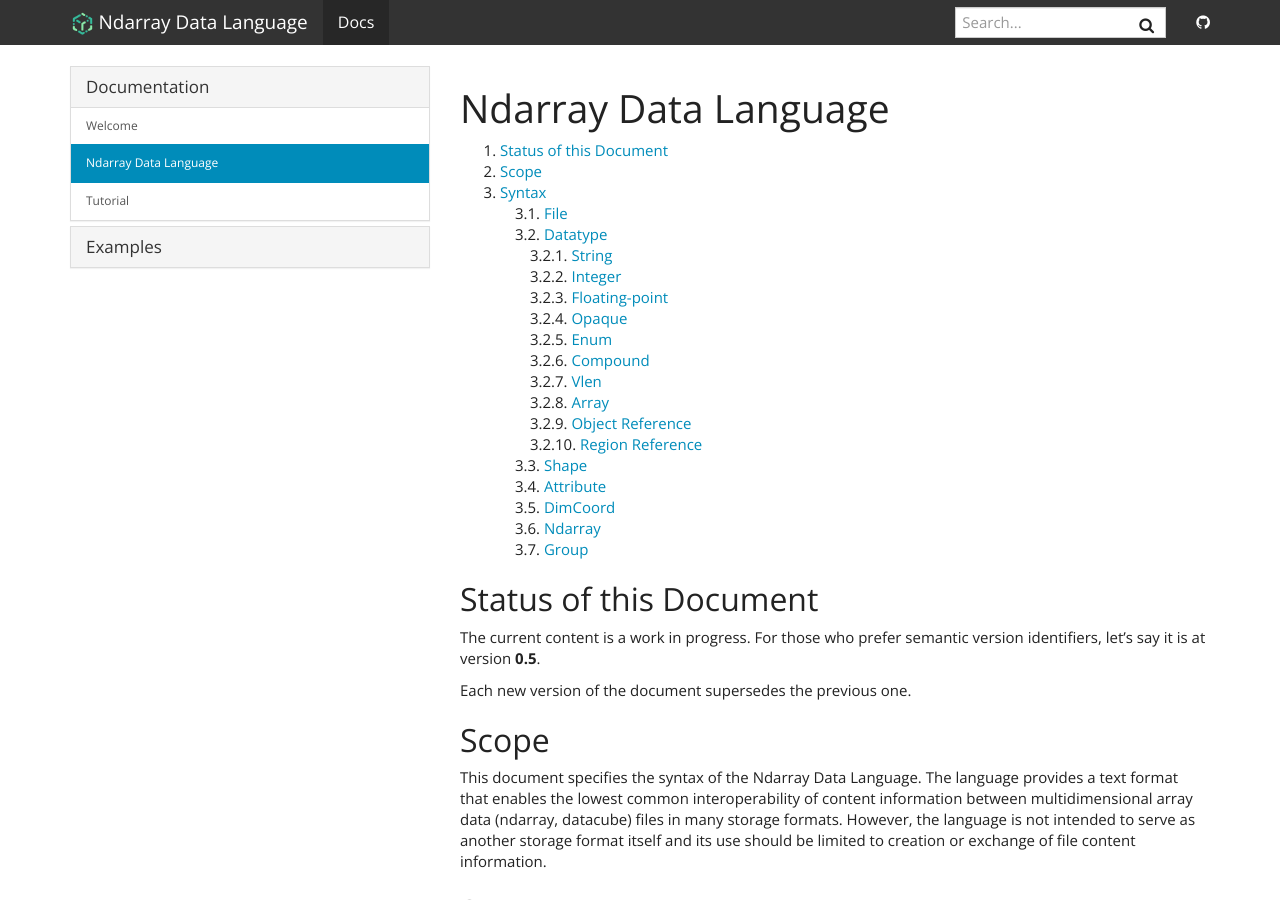
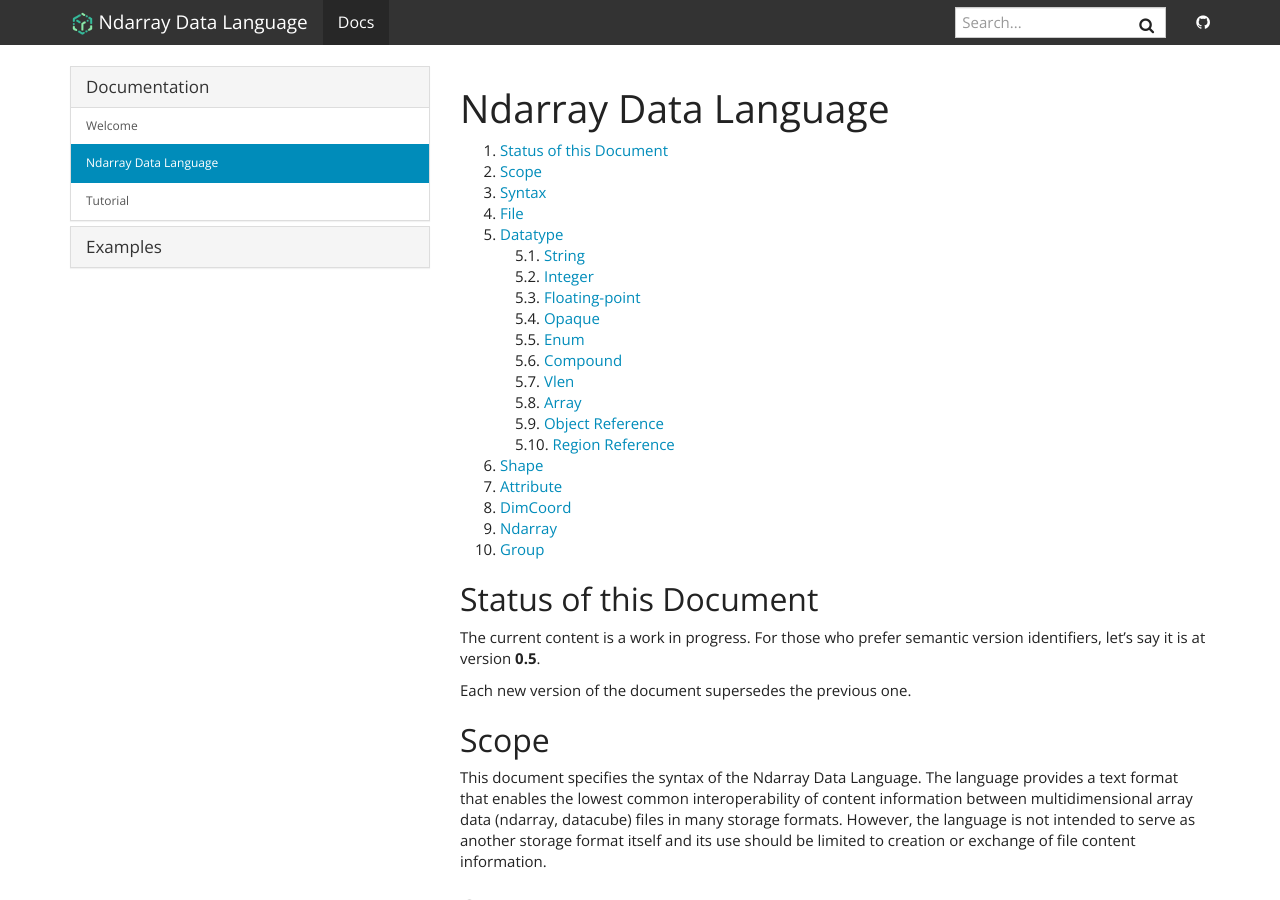
Before and after one commit to ajelenak/ndl, a Jekyll site: the page built from docs/_docs/syntax.md, in a window 1280 px wide and 900 px high. Built offline with Jekyll 4.4.1, drawn with Linux system fonts in a browser that asks for light colours.

Commit message:
Reduce the section hierarchy level

````diff
--- a/docs/_docs/syntax.md
+++ b/docs/_docs/syntax.md
@@ -7,23 +7,23 @@
 1. [Status of this Document](#status-of-this-document)
 2. [Scope](#scope)
 3. [Syntax](#syntax)
-&emsp;3.1. [File](#file)
-&emsp;3.2. [Datatype](#datatype)
-&emsp;&emsp;3.2.1. [String](#string)
-&emsp;&emsp;3.2.2. [Integer](#integer)
-&emsp;&emsp;3.2.3. [Floating-point](#floating-point)
-&emsp;&emsp;3.2.4. [Opaque](#opaque)
-&emsp;&emsp;3.2.5. [Enum](#enum)
-&emsp;&emsp;3.2.6. [Compound](#compound)
-&emsp;&emsp;3.2.7. [Vlen](#vlen)
-&emsp;&emsp;3.2.8. [Array](#array)
-&emsp;&emsp;3.2.9. [Object Reference](#object-reference)
-&emsp;&emsp;3.2.10. [Region Reference](#region-reference)
-&emsp;3.3. [Shape](#shape)
-&emsp;3.4. [Attribute](#attribute)
-&emsp;3.5. [DimCoord](#dimcoord)
-&emsp;3.6. [Ndarray](#ndarray)
-&emsp;3.7. [Group](#group)
+4. [File](#file)
+5. [Datatype](#datatype)
+&emsp;5.1. [String](#string)
+&emsp;5.2. [Integer](#integer)
+&emsp;5.3. [Floating-point](#floating-point)
+&emsp;5.4. [Opaque](#opaque)
+&emsp;5.5. [Enum](#enum)
+&emsp;5.6. [Compound](#compound)
+&emsp;5.7. [Vlen](#vlen)
+&emsp;5.8. [Array](#array)
+&emsp;5.9. [Object Reference](#object-reference)
+&emsp;5.10. [Region Reference](#region-reference)
+6. [Shape](#shape)
+7. [Attribute](#attribute)
+8. [DimCoord](#dimcoord)
+9. [Ndarray](#ndarray)
+10. [Group](#group)
 
 <!-- /MDTOC -->
 
@@ -43,15 +43,15 @@
 
 Ndarray Data Language describes file content using the following entities: File, Group, Ndarray, DimCoord, Attribute, Datatype and Shape. Their explanation and YAML syntax are detailed below.
 
-### File
+## File
 
 The File entity represents content information of one ndarray data file and is encoded as one YAML document. If saving this document to a file, its name should be the same as the data file with the new file extension: `yaml` (preferred) or `yml`. For example, if the data file's name is `example.fmt`, the YAML document's file should be `example.yaml` or `example.yml`.
 
-### Datatype
+## Datatype
 
 The Datatype entity declares type of data that is stored in every element of an ndarray and this information is the value of the `type` key. The currently supported data type categories and their Ndarray Data Language syntax are given below.
 
-#### String
+### String
 
 The String datatype is indicated with:
 
@@ -61,7 +61,7 @@
 
 Since YAML is a Unicode-based data language, the `string` datatype keyword always represents a sequence of Unicode characters (code points) regardless of the actual storage in an ndarray file.
 
-#### Integer
+### Integer
 
 The accepted integer datatype keywords and the value sets they represent are listed in the table below:
 
@@ -76,7 +76,7 @@
 | `int64` | 64-bit integer | -9223372036854775808 to 9223372036854775807 |
 | `uint64` | unsigned 64-bit integer | 0 to 18446744073709551615 |
 
-#### Floating-point
+### Floating-point
 
 The supported floating-point datatype keywords are:
 
@@ -85,7 +85,7 @@
 | `float32` | IEEE 754 single-precision (32 bit) floating-point |
 | `float64` | IEEE 754 double-precision (64 bit) floating-point |
 
-#### Opaque
+### Opaque
 
 The Opaque datatype represents a fixed-length sequence of bytes without specific interpretation. This datatype allows storing what is known as binary large object (BLOB). A text-valued tag provides a description. Below is an example of this datatype description for a sequence of 100 bytes.
 
@@ -96,7 +96,7 @@
     tag: text description
 ```
 
-#### Enum
+### Enum
 
 The Enum datatype describes a set of named integer constants. Names of the constants can be any Unicode string. The integer datatype information is optional although it is recommended to include it. If missing, an integer datatype with the smallest value set still capable of representing all the constant values will be assumed.
 
@@ -125,7 +125,7 @@
 
 When processing this datatype description, the `uint8` will be assumed since its value set is enough to store all three constant values.
 
-#### Compound
+### Compound
 
 This datatype represents a sequence of named members of other datatypes. For example:
 
@@ -139,7 +139,7 @@
 
 describes a compound datatype with three members, named: `x`, `y`, and `z`, and their datatypes.
 
-#### Vlen
+### Vlen
 
 The Vlen datatype represents a variable-length sequence of elements of another datatype. Because the number of the elements is not fixed, the datatype's syntax involves only the datatype of the elements in the `base` key:
 
@@ -149,7 +149,7 @@
     base: uint8
 ```
 
-#### Array
+### Array
 
 The Array datatype represents an ndarray's element value as another array of fixed rank and extent where all elements are of some other datatype. This datatype is described with two keys: `base` and `shape`:
 
@@ -162,7 +162,7 @@
 
 In the example above, the Array datatype is a two-dimensional 3-by-3 array of `float32` values.
 
-#### Object Reference
+### Object Reference
 
 This datatype is similar to pointers in some programming languages. Values point to other objects in the same file. Its declaration is:
 
@@ -170,7 +170,7 @@
 type: objref
 ```
 
-#### Region Reference
+### Region Reference
 
 A value of the region reference datatype points to a selection of elements of one ndarray in the same file. There are two ways how ndarray elements can be selected: `block` and `element`.
 
@@ -190,7 +190,7 @@
     selection: element
 ```
 
-### Shape
+## Shape
 
 The Shape entity defines the rank (number of dimensions) and extent (the size of each dimension) of an ndarray. This information is represented as a key-value pair:
 
@@ -221,7 +221,7 @@
 shape: []
 ```
 
-### Attribute
+## Attribute
 
 Some ndarray file formats support assigning properties to other objects in the same file. These properties usually provide contextual information, known as [_metadata_](https://en.wikipedia.org/wiki/Metadata), for the rest of the file's data. They are represented with the Attribute entity which consists of name (Unicode string), shape, datatype, and value.
 
@@ -252,7 +252,7 @@
 
 The above example includes five attributes named `a`, `b`, `same_as_a`, `same_as_b`, and `state`. The `a` and `b` attributes depict the complete syntax. Typically several attributes are assigned to the same file object so there's also a simpler syntax, as shown by the `same_as_a` and `same_as_b` attributes. Avoiding the `shape` and `type` keys keeps attribute description succinct. In such cases the attribute's value will be treated as a scalar, with the datatype that is the best match.
 
-### DimCoord
+## DimCoord
 
 The DimCoord entity describes _dimension coordinates_, one-dimensional ndarrays whose elements map to the indices of another ndarray's dimension. A dimension coordinate is defined by: a name (Unicode string), a size (a positive integer or `null`), a datatype, and, optionally, its values.
 
@@ -279,7 +279,7 @@
 
 Dimension coordinates can have zero or more attributes. Such attributes are available from the `attributes` key.
 
-### Ndarray
+## Ndarray
 
 The Ndarray entity applies to any ndarray in a file that holds data. Its syntax consists of name (Unicode string), shape (rank and extent information), datatype, and, value (optional). Ndarrays can have zero or more attributes. Such attributes are available from the `attributes` key. The example below illustrates this:
 
@@ -312,7 +312,7 @@
 
 Dimension coordinates can be used when describing dimension sizes (extent) of ndarrays. In that case, the size of the ndarray's dimension will be equal to the size of the dimension coordinate and, also, the values of the dimension coordinate are to be interpreted as the coordinate along that ndarray's dimension. Each index of that ndarray's dimension will be mapped to one dimension coordinate value.
 
-### Group
+## Group
 
 The Group entity allows hierarchical organization of other file content. Since not all ndarray file formats have this capability, the presence of the Group entity in an Ndarray Data Language description is optional. One Group can contain zero or more Groups and there is no limit on the grouping depth.
 
````
